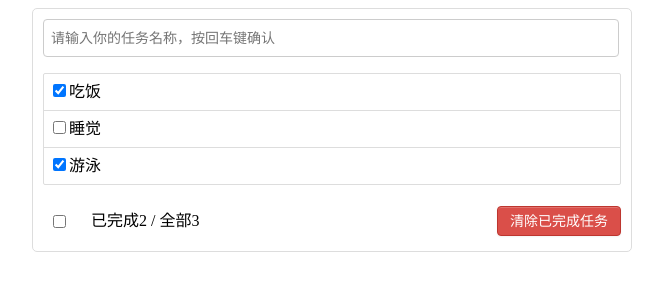
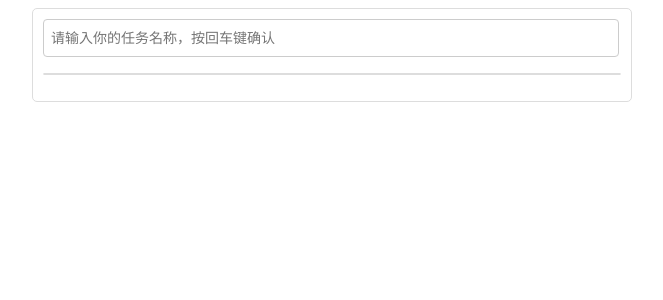
Before and after one commit to 1322531251/yjy, a Vue app in the folder vue_test/day13TodoList/: page / in a window 1280 px wide. Shown: the top 300 px of the page, without its empty margins (308-971 px from the left). Built offline with nearby package versions, Linux system fonts and the light colour scheme.

Commit message:
Update App.vue

```diff
--- a/vue_test/day13TodoList/src/App.vue
+++ b/vue_test/day13TodoList/src/App.vue
@@ -19,14 +19,15 @@
     name:'App',
     components:{UserHeader,UserList,UserFooter},
     data() {
-            return {
-                todos:[
-                    {id:'001',title:'吃饭',done:true},
-                    {id:'002',title:'睡觉',done:false},
-                    {id:'003',title:'游泳',done:true}
-                ]
-            }
-        },
+        return {
+            // todos:[
+            //     {id:'001',title:'吃饭',done:true},
+            //     {id:'002',title:'睡觉',done:false},
+            //     {id:'003',title:'游泳',done:true}
+            // ]
+            todos:JSON.parse(localStorage.getItem('todos')) || []
+        }
+    },
 
     methods: {
       // 添加todo
@@ -58,6 +59,16 @@
         })
       }
     },
+
+    watch:{
+      todos:{
+        // 深度监视
+        deep:true,
+        handler(value){
+          localStorage.setItem('todos',JSON.stringify(value))
+        }
+      }
+    }
   }
 </script>
 
```
